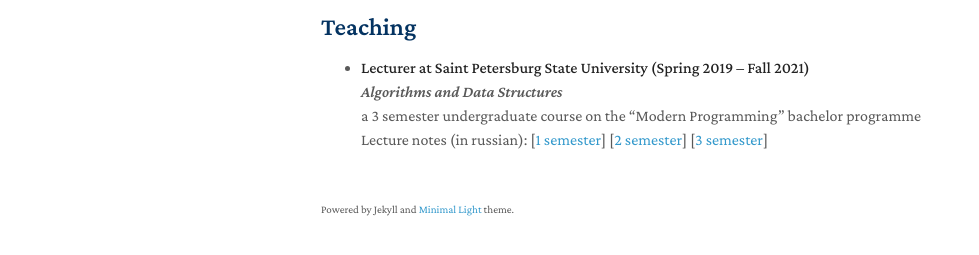
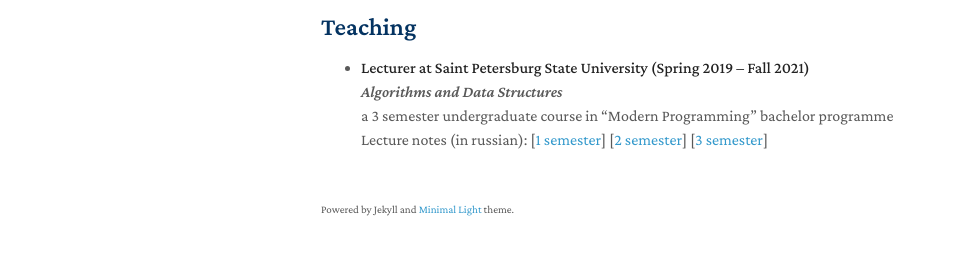
Before and after one commit to c0pymaster/c0pymaster.github.io, a Jekyll site: the page built from index.md, in a window 1280 px wide and 900 px high, scrolled down 727 px. Shown: the part 610-865 px from the top of the window, without its empty margins (149-1128 px from the left). Built offline with Jekyll 4.4.1, drawn with Linux system fonts in a browser that asks for light colours; nearby versions of some CDN libraries; a style sheet for code colours, icons or effects is not loaded.

Commit message:
fixed a typo

```diff
--- a/index.md
+++ b/index.md
@@ -95,7 +95,7 @@ list colorings of graphs and hypergraphs, polynomial method in combinatorics, ex
   <br>
   *Algorithms and Data Structures*
   <br>
-  a 3 semester undergraduate course on the "Modern Programming" bachelor programme
+  a 3 semester undergraduate course in "Modern Programming" bachelor programme
   <br>
   Lecture notes (in russian):
   [[1 semester](https://c0pymaster.github.io/pdf/Algorithms_I.pdf)]
```
Also changed, not shown: 1 other file.
